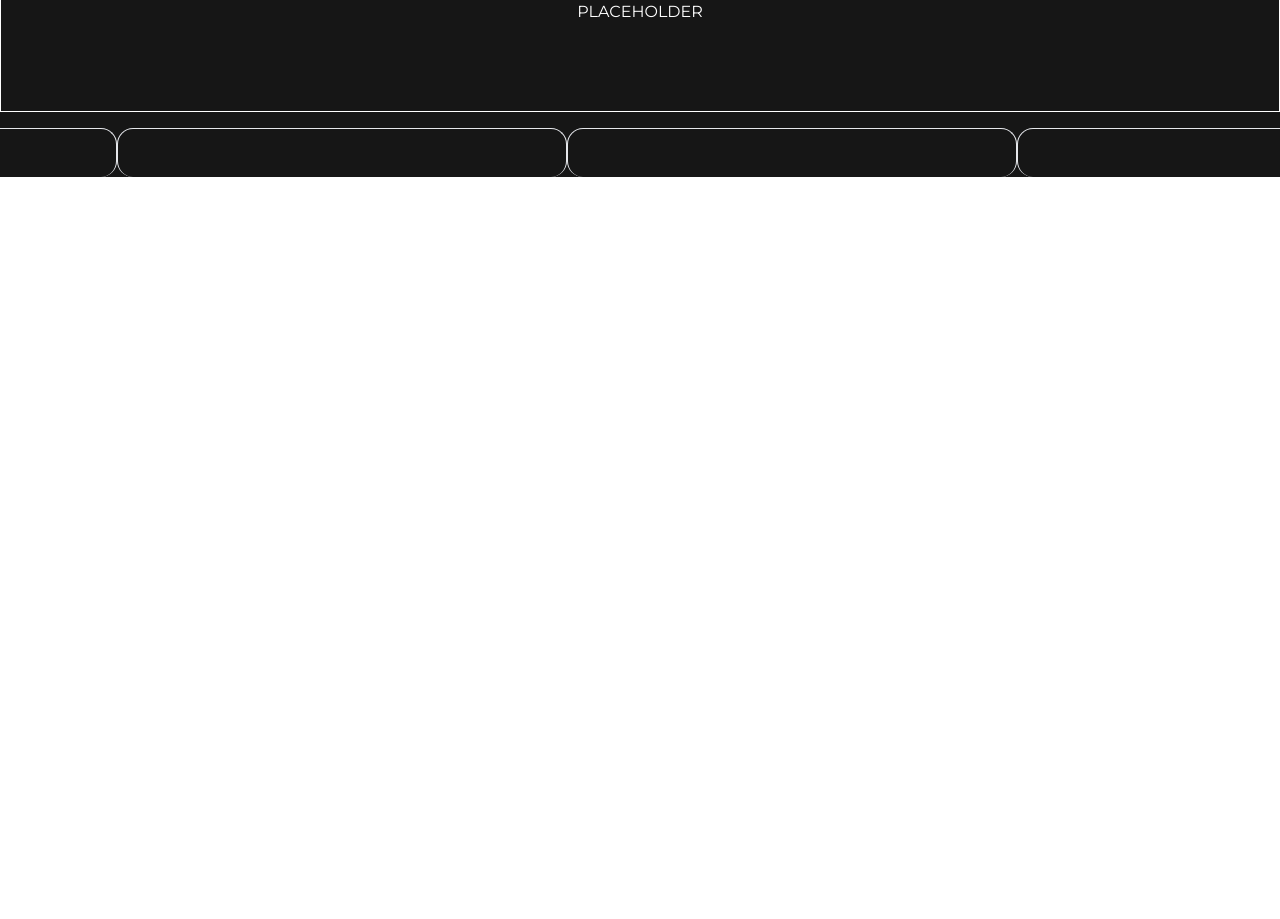
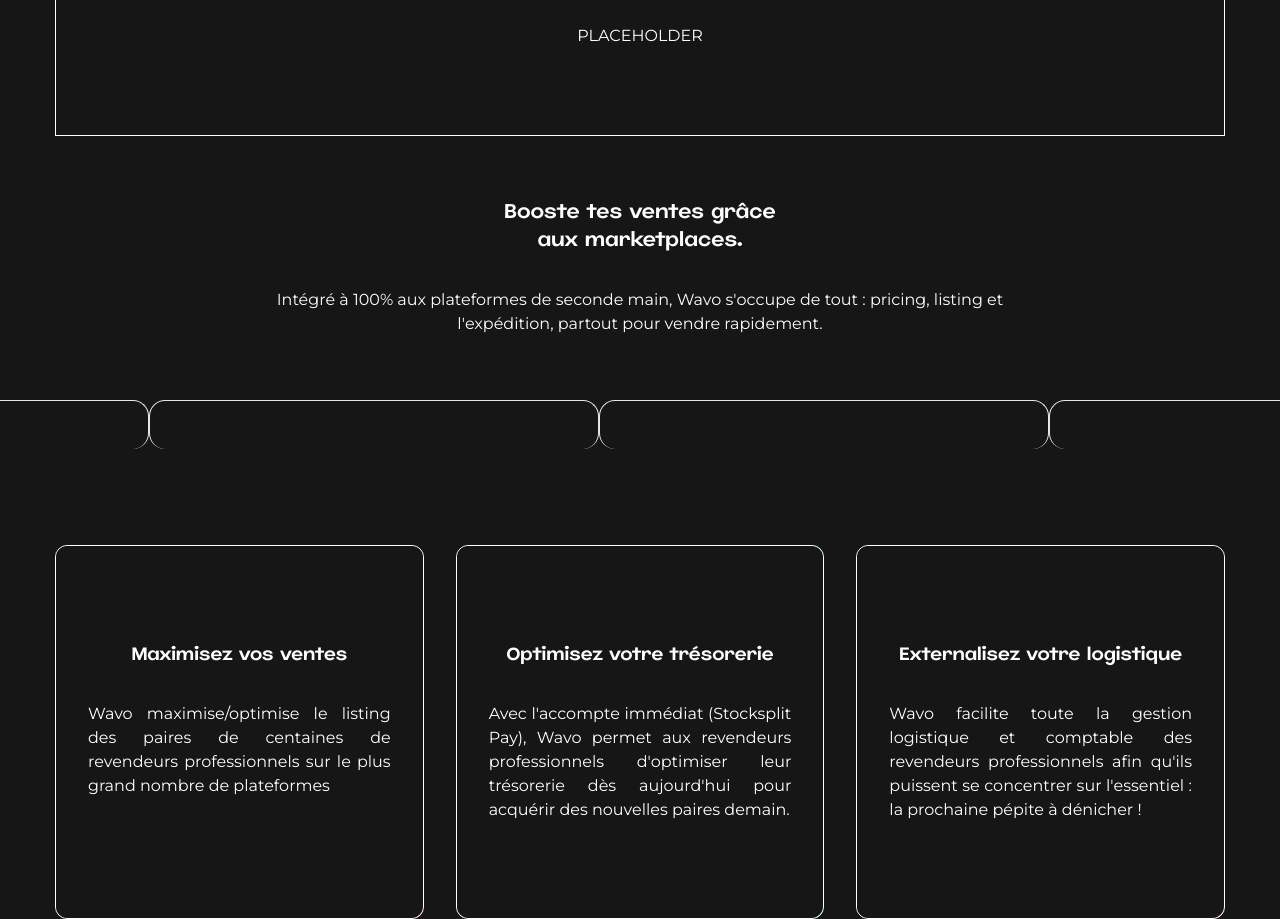
Before and after one commit to rosmis/wavo-front, a Nuxt app: page / in a window 1280 px wide. Shown: the part 1060-1979 px from the top of the page. Before the commit the page ends 1237 px from the top, so only its background shows below. Built offline with nearby package versions, Linux system fonts and the light colour scheme.

Commit message:
marketplace section done + cardsContent

```diff
--- a/app.vue
+++ b/app.vue
@@ -14,7 +14,7 @@
 }
 
 h1,
-h2 {
+h2, h3 {
     font-family: "Jumper", "sans-serif";
     color: white;
 }
--- a/components/Home/HomeConcept.vue
+++ b/components/Home/HomeConcept.vue
@@ -1,6 +1,6 @@
 <template>
     <UiLevel column>
-        <h2 class="text-center text-xl">Concept</h2>
+        <h2 class="text-center text-xl">Concept 123</h2>
         <p class="text-white text-center w-2/3">
             Wavo est la plateforme des revendeurs de seconde main qui permet de
             déposer et monétiser en temps réel leurs produits et vendre
@@ -14,7 +14,5 @@
         >
             <p class="text-white">PLACEHOLDER</p>
         </UiLevel>
-
-        <UiCarousel :items="[1, 2, 3, 4, 5, 6, 7, 8, 9]" />
     </UiLevel>
 </template>
--- /dev/null
+++ b/components/Home/HomeMarketplace.vue
@@ -0,0 +1,25 @@
+<template>
+    <UiLevel column class="w-full" space="lg">
+        <h2 class="text-center text-xl">
+            Booste tes ventes grâce <br />
+            aux marketplaces.
+        </h2>
+        <p class="text-white text-center w-2/3">
+            Intégré à 100% aux plateformes de seconde main, Wavo s'occupe de
+            tout : pricing, listing et l'expédition, partout pour vendre
+            rapidement.
+        </p>
+
+        <UiCarousel :items="[1, 2, 3, 4, 5, 6, 7, 8, 9, 10, 11]" padded />
+
+        <div class="mx-auto grid gap-8 grid-cols-3">
+            <UiCard v-for="(item, index) in items" :key="index" :item="item" />
+        </div>
+    </UiLevel>
+</template>
+
+<script lang="ts" setup>
+import cardsContent from "../../types/cardsContent";
+
+const items = ref(cardsContent);
+</script>
--- /dev/null
+++ b/components/Ui/UiCard.vue
@@ -0,0 +1,49 @@
+<template>
+    <UiLevel
+        align="left"
+        column
+        space="lg"
+        class="border border-white relative p-8 py-24 rounded-xl mt-8 card"
+        :style="{
+            background: `linear-gradient(310deg,
+                ${item.backgroundColor[0]} -2.15%,
+                ${item.backgroundColor[1]} 11.7%,
+                ${item.backgroundColor[2]} 60.65%,
+                ${item.backgroundColor[3]} 71.73%
+            )`,
+        }"
+        @mouseover="hovered = true"
+        @mouseleave="hovered = false"
+    >
+        <h3 class="text-lg z-10 text-center">{{ item.title }}</h3>
+        <p class="text-justify z-10 text-white">{{ item.content }}</p>
+    </UiLevel>
+</template>
+
+<script lang="ts" setup>
+interface Card {
+    title: string;
+    content: string;
+    backgroundColor: string[];
+}
+
+defineProps<{
+    item: Card;
+}>();
+
+const hovered = ref(false);
+</script>
+
+<style scoped>
+.card::after {
+    content: "";
+    position: absolute;
+    inset: 0;
+    background-color: #161616;
+    border-radius: 0.75rem;
+    transition: opacity 1.5s cubic-bezier(.19,1,.22,1);
+}
+.card:hover::after {
+    opacity: 0;
+}
+</style>
--- a/components/Ui/UiCarousel.vue
+++ b/components/Ui/UiCarousel.vue
@@ -1,5 +1,7 @@
 <template>
-    <div class="flex overflow-hidden w-screen" id="carouselWrapper">
+    <div class="flex overflow-hidden w-screen" id="carouselWrapper" :class="{
+        'p-8': padded,
+    }">
         <UiCarouselItem
             v-for="(item, index) in items"
             :key="`card-${index}`"
@@ -13,6 +15,7 @@
 <script lang="ts" setup>
 const props = defineProps<{
     items: number[];
+    padded?: boolean;
 }>();
 
 const carouselContainer = ref<Element | undefined | null>(null);
--- a/pages/index.vue
+++ b/pages/index.vue
@@ -3,6 +3,7 @@
         <UiLevel column space="xl">
             <HomeHeader />
             <HomeConcept />
+            <HomeMarketplace />
         </UiLevel>
     </UiContainer>
 </template>
--- /dev/null
+++ b/types/cardsContent.ts
@@ -0,0 +1,22 @@
+const cardsContent = [
+    {
+        title: "Maximisez vos ventes",
+        content:
+            "Wavo maximise/optimise le listing des paires de centaines de revendeurs professionnels sur le plus grand nombre de plateformes",
+        backgroundColor: ["#FF6A65", "#C05653", "#352221", "#161616"],
+    },
+    {
+        title: "Optimisez votre trésorerie",
+        content:
+            "Avec l'accompte immédiat (Stocksplit Pay), Wavo permet aux revendeurs professionnels d'optimiser leur trésorerie dès aujourd'hui pour acquérir des nouvelles paires demain.",
+        backgroundColor: ["#55CED5", "#49A1A7", "#355B5E", "#161616"],
+    },
+    {
+        title: "Externalisez votre logistique",
+        content:
+            "Wavo facilite toute la gestion logistique et comptable des revendeurs professionnels afin qu'ils puissent se concentrer sur l'essentiel : la prochaine pépite à dénicher !",
+        backgroundColor: ["#FF9996", "#A76A69", "#161616", "#161616", ],
+    },
+];
+
+export default cardsContent;
```
